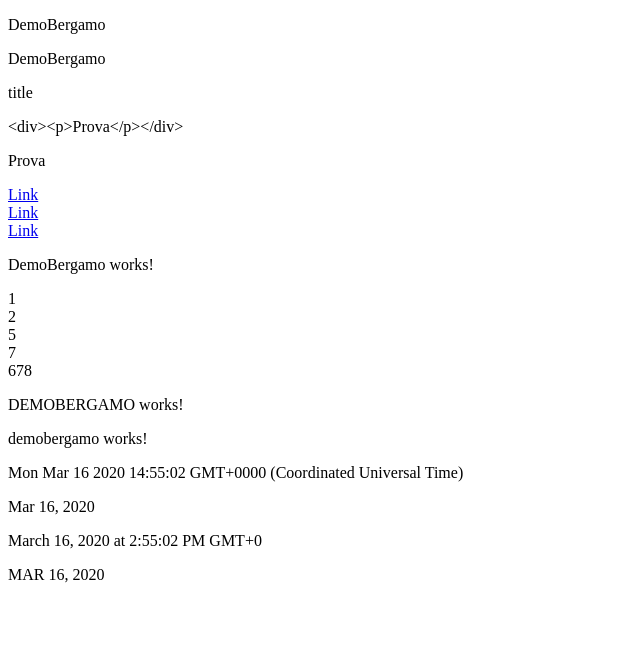
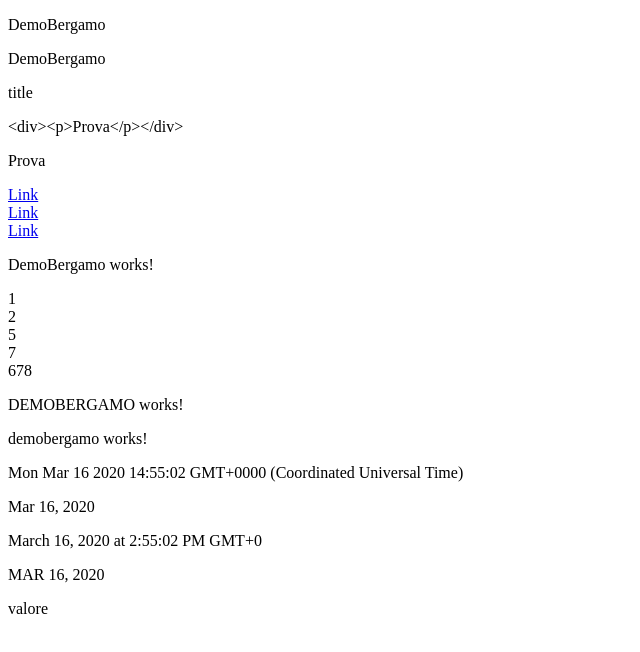
Before and after one commit to naniandrea2000/DemoBergamo, an Angular app: page / in a window 1280 px wide. Shown: the top 652 px of the page, without its empty margins (0-640 px from the left). Built offline with nearby package versions, Linux system fonts and the light colour scheme.

Commit message:
Introduzione pipe applicato sugli oggetti

```diff
--- a/src/app/primo/primo.component.html
+++ b/src/app/primo/primo.component.html
@@ -42,3 +42,7 @@
 <!--si possono anche concatenare i pipe-->
 <!--formattazione data-->
 <!--pipe funziona solo a livello visivo-->
+
+<p>{{oggetto?.chiave}}</p>
+<p>{{oggetto1?.chiave}}</p>
+<!--se oggetto c'è mi carichi valore altrimenti stringa vuota-->
--- a/src/app/primo/primo.component.ts
+++ b/src/app/primo/primo.component.ts
@@ -19,6 +19,11 @@ export class PrimoComponent implements OnInit {
 
   myDate: Date = new Date();
 
+  oggetto: {chiave: string};
+  oggetto1: {chiave: string} = {
+    chiave: 'valore'
+  }
+
   constructor() { }
 
   ngOnInit(): void {
```
